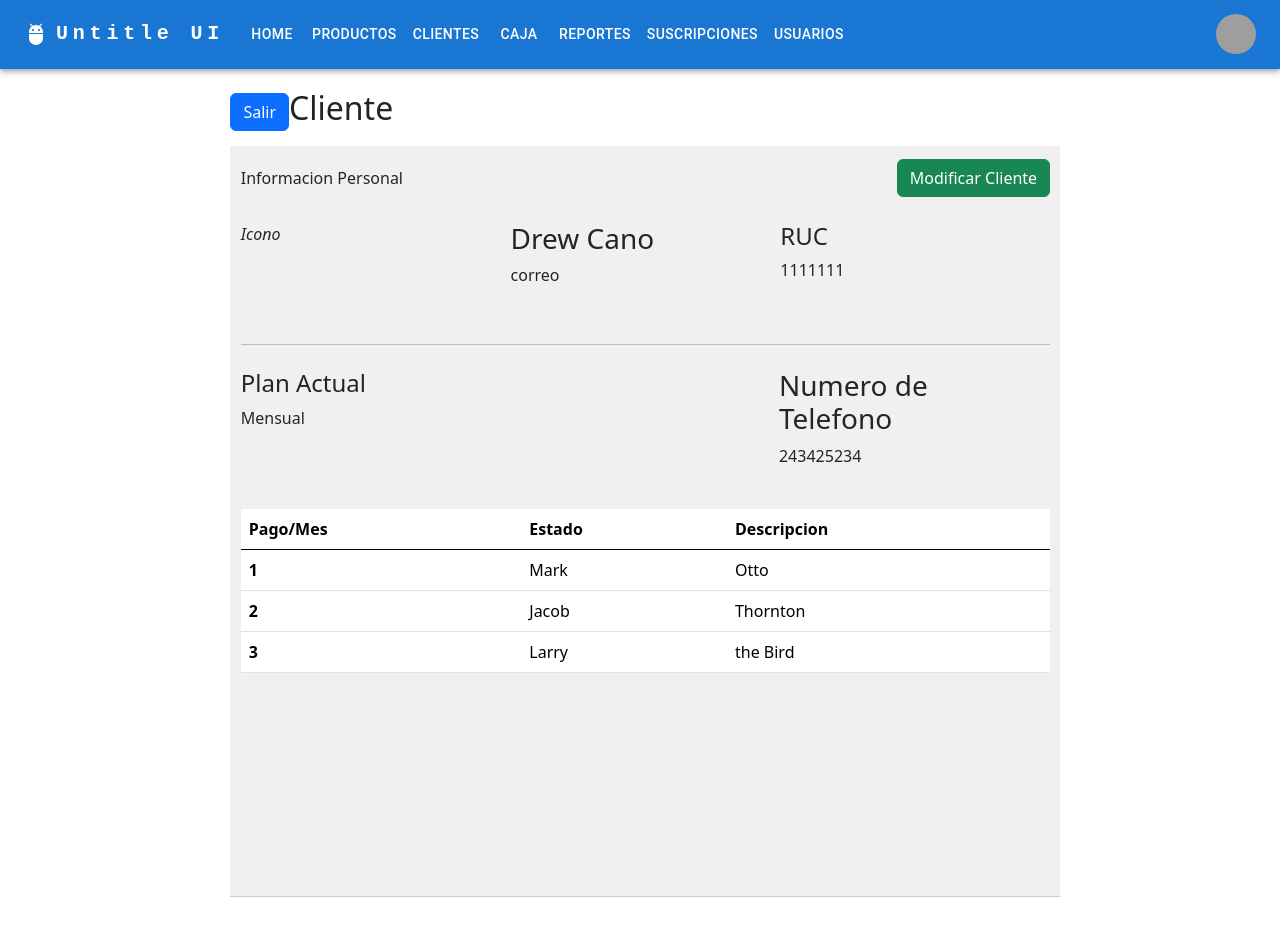
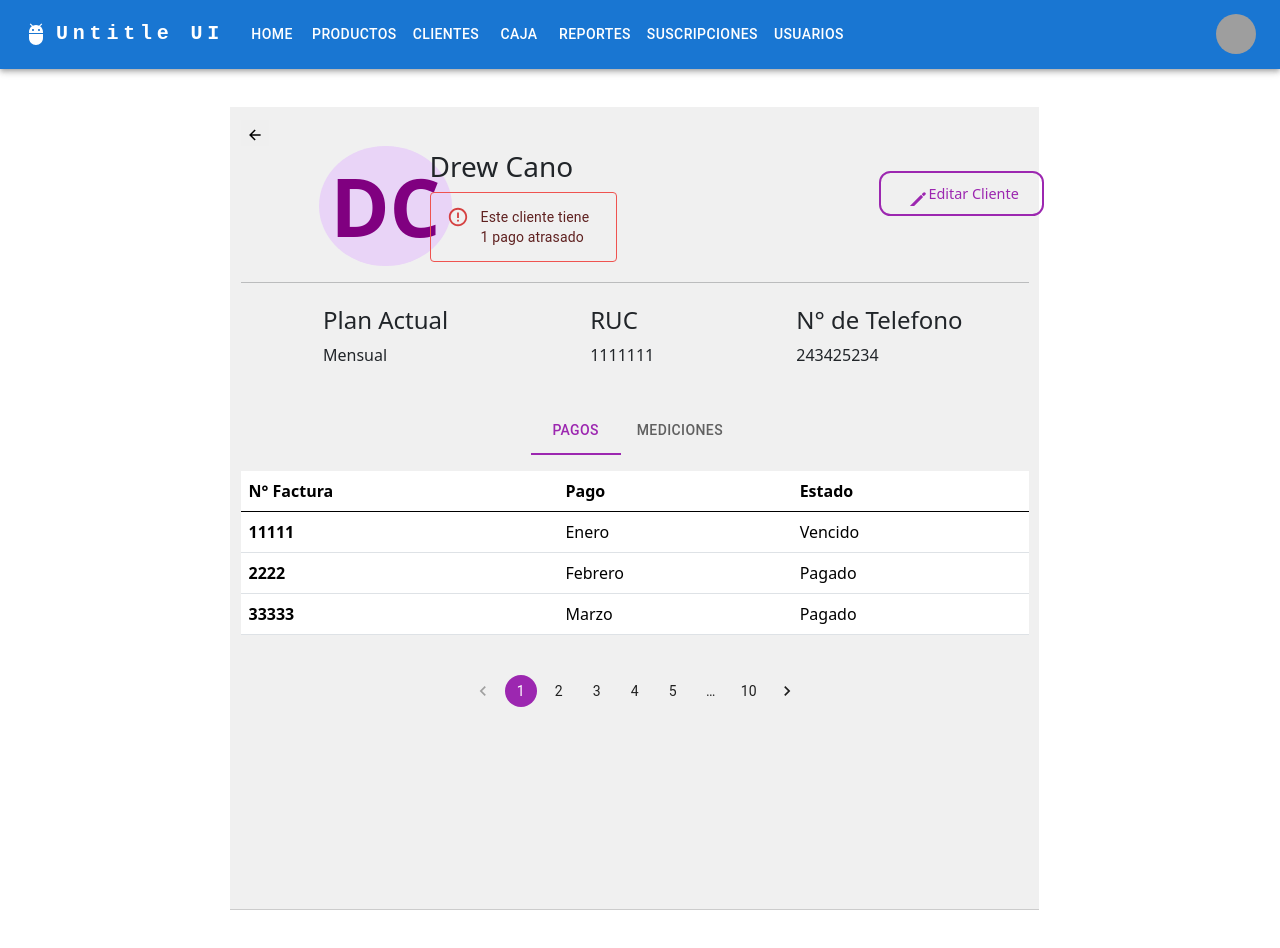
Before and after one commit to arvidjj/IngeSoft2-Frontend, a React (Vite) app: page /clientes in a window 1280 px wide. Before the commit the page ends 897 px from the top, so only its background shows below. Built offline with nearby package versions, Linux system fonts and the light colour scheme; grey boxes are pictures that could not be loaded.

Commit message:
Finalice la pantalla de info Clientes e hice un componente boton

```diff
--- a/package.json
+++ b/package.json
@@ -19,6 +19,7 @@
     "react": "^18.2.0",
     "react-dom": "^18.2.0",
     "react-hot-toast": "^2.4.1",
+    "react-icons": "^5.0.1",
     "react-router-dom": "^6.22.1"
   },
   "devDependencies": {
--- /dev/null
+++ b/src/components/bottons/ButtonBasic.jsx
@@ -0,0 +1,43 @@
+import PropTypes from 'prop-types';
+import { IconButton, styled } from '@mui/material';
+import Icon from '@mui/material/Icon';
+
+const StyledIconButton = styled(IconButton)(({ theme }) => ({
+    backgroundColor: 'transparent',
+    border: `2px solid ${theme.palette.secondary.main}`,
+    borderRadius: '0.8em', // Utilizando em para hacerlo relativo
+    padding: '0.6em 1.6em', // Utilizando em para hacerlo relativo
+    display: 'flex',
+    alignItems: 'center',
+    marginRight: '0.5em',
+    color: theme.palette.secondary.main,
+    fontSize: '0.9em', // Tamaño de fuente relativo
+    '&:hover': {
+        backgroundColor: theme.palette.secondary.main,
+        color: '#fff',
+    },
+    [theme.breakpoints.down('sm')]: { // Estilos responsivos para pantallas pequeñas
+        borderRadius: '0.5em',
+        padding: '1.4em 0.8em',
+        fontSize: '0.8em',
+    },
+}));
+
+const ButtonBasic = ({ icon, color, text, onClick }) => {
+    return (
+        <StyledIconButton color={color} onClick={onClick}>
+            <Icon>{icon}</Icon>
+
+            {text}
+        </StyledIconButton>
+    );
+};
+
+ButtonBasic.propTypes = {
+    icon: PropTypes.node,
+    color: PropTypes.string,
+    text: PropTypes.string.isRequired,
+    onClick: PropTypes.func,
+};
+
+export default ButtonBasic;
--- a/src/pages/clients/InfoClients.css
+++ b/src/pages/clients/InfoClients.css
@@ -1,20 +1,16 @@
+
 .MaquetaCliente {
-  margin:0%;
+    padding: 3%;
     padding-left: 18%;
 }
-.H2{
-  display: flex;
-  margin-top: 2%;
-  padding-bottom: 1%;
-  align-items: center; /* Alinea verticalmente los elementos */
 
-}
 .cuadro-central {
     width: 80%;
     padding: 20% 1%;
     background-color: #f0f0f0;
     border-bottom: 1px solid #ccc;
 }
+
 .header-cliente {
     margin-top: -24%;
     display: flex;
@@ -22,40 +18,72 @@
     align-items: center; /* Alinea verticalmente los elementos */
 
 }
+
 .header-cliente p {
     margin: 0; /* Elimina el margen predeterminado del párrafo */
     font-weight: 400;
 }
+
 .info-cliente {
     display: flex;
-  justify-content: space-between;
-  margin-top: 3%;
-  padding-bottom: 5%; /* espacio en la linea divisoria*/
+    margin-left: 10%;
+    justify-content: space-between; /* Distribuir los elementos a lo largo del eje principal */
+    align-items: center; /* Centrar verticalmente los elementos */
 }
 
-.info-cliente > div {
-  flex: 1; /* Ajusta el ancho de los divs internos */
-  margin-right: 40px; /* Agrega margen entre los divs internos */
+
+.info-cliente > div:nth-child(2) {
+    align-items: center; /* Centrar verticalmente los elementos */
+    margin-right: 40%;
 }
 
-.info-cliente p {
-  margin: 0; /* Elimina el margen predeterminado del párrafo */
+/* Estilos para el último div que contiene el botón de "Editar Cliente" */
+.info-cliente > div:last-child {
+    display: flex;
+    justify-content: flex-end; /* Alinear el contenido al final del contenedor */
+    align-items: center; /* Centrar verticalmente los elementos */
+
+
 }
+
+
 .datos-extras {
     display: flex;
-  justify-content: space-between;
+    justify-content: center;
+    align-items: center;
     margin-top: 3%;
     padding-bottom: 5%; /* espacio en la linea divisoria*/
 }
 
 .datos-extras > div {
-  flex: 1; /* Ajusta el ancho de los divs internos */
-  margin-right: 40px; /* Agrega margen entre los divs internos */
+    padding-left: 10%;
+    margin-right: 8%;
+
 }
 
 .datos-extras p {
     margin: 0; /* Elimina el margen predeterminado del párrafo */
 }
-.Num-Telefono{
-  margin-left: 33%;
+
+.circle {
+    width: 120%;
+    height: 170%;
+    border-radius: 50%;
+    display: flex;
+    justify-content: center;
+    align-items: center;
+    color: purple;
+    font-size: 24px;
 }
+
+.initials {
+    font-weight: bold;
+    background-color: #e9d4f7;
+    font-size: 5rem;
+}
+
+.custom-button{
+    border: none; /* Eliminar el borde */
+    outline: none; /* Eliminar el contorno al hacer clic */
+
+}
--- a/src/pages/clients/InfoClients.jsx
+++ b/src/pages/clients/InfoClients.jsx
@@ -1,74 +1,183 @@
+// eslint-disable-next-line no-unused-vars
 import React from "react";
 import "bootstrap/dist/css/bootstrap.min.css";
 import './InfoClients.css'
 
+import {IoArrowBackSharp} from "react-icons/io5";
+import Alert from '@mui/material/Alert';
+import Tabs from '@mui/material/Tabs';
+import Tab from '@mui/material/Tab';
+import Box from '@mui/material/Box';
+
+
+import { IoPencilOutline } from "react-icons/io5";
+import Pagination from '@mui/material/Pagination';
+
+import ButtonBasic from "../../components/bottons/ButtonBasic.jsx";
 
 const InfoClients = () => {
+    const [value, setValue] = React.useState('one');
+    const [showPayments, setShowPayments] = React.useState(true); // Mostrar tabla de pagos por defecto
+    const [showMeasurements, setShowMeasurements] = React.useState(false);
+
+    // Función para obtener las iniciales del nombre y del apellido
+    const getInitials = (name) => {
+        const initials = name.split(' ').map(word => word.charAt(0)).join('');
+        return initials.toUpperCase();
+    };
+    const ButtonBasic2 = ({ initials }) => {
+        return (
+            <div className="circle initials" >
+                {initials}
+            </div>
+        );
+    };
+
+
+    // Función para manejar el cambio de pestaña
+    const handleChange = (event, newValue) => {
+        setValue(newValue);
+        // Actualiza los estados para mostrar u ocultar las tablas según la pestaña seleccionada
+        if (newValue === 'one') {
+            setShowPayments(true);
+            setShowMeasurements(false);
+        } else {
+            setShowPayments(false);
+            setShowMeasurements(true);
+        }
+    };
     return (
         <div className="container-fluid MaquetaCliente">
-      <div className="H2">
-        <button className="btn btn-primary">Salir</button>
-        <h2>Cliente</h2>
-      </div>
             <div className="row">
                 <div className="col-12">
                     <div className="cuadro-central">
                         <div className="header-cliente">
-              <p>Informacion Personal</p>
-              <button className="btn btn-success float-end">
-                Modificar Cliente
-              </button>
+                            <button className="custom-button"><span className="icon"><IoArrowBackSharp/></span></button>
                         </div>
                         <div className="info-cliente">
                             <div>
-                <i>Icono</i>
+                                {/* Botón con las iniciales del nombre y apellido en un círculo */}
+                                <ButtonBasic2 initials={getInitials('Drew Cano')}  />
                             </div>
                             <div>
                                 <h3>Drew Cano</h3>
-                <p>correo</p>
+                                <Alert variant="outlined" severity="error">
+                                    Este cliente tiene 1 pago atrasado
+                                </Alert>
+                                {/*https://mui.com/material-ui/react-alert/     Para buscar las otras alertas*/}
+                            </div>
+                            <div className="d-flex justify-content-center mb-4 float-end">
+                                <ButtonBasic icon={<IoPencilOutline />} color="secondary" text="Editar Cliente"  />
+                            </div>
+                        </div>
+
+                        <hr/>
+                        <div className="datos-extras">
+                            <div>
+                                <h4>Plan Actual</h4>
+                                <p>Mensual</p>
                             </div>
                             <div>
                                 <h4>RUC</h4>
                                 <p>1111111</p>
                             </div>
-            </div>
-            <hr />
-            <div className="datos-extras">
                             <div>
-                <h4>Plan Actual</h4>
-                <p>Mensual</p>
-              </div>
-              <div className="Num-Telefono">
-                <h3>Numero de Telefono</h3>
+                                <h4>N° de Telefono</h4>
                                 <p>243425234</p>
                             </div>
                         </div>
-            <table class="table">
+                        <Box className="Pago-Mediciones d-flex justify-content-center mb-3">
+                            <Tabs
+                                value={value}
+                                onChange={handleChange}
+                                textColor="secondary"
+                                indicatorColor="secondary"
+                                aria-label="secondary tabs example"
+                            >
+                                <Tab value="one" label="Pagos"/>
+                                <Tab value="two" label="Mediciones"/>
+
+                            </Tabs>
+                        </Box>
+                        {/* Renderiza la tabla de pagos si showPayments es true */}
+                        {showPayments && (
+                            <table className="table">
+                                {/* Contenido de la tabla de pagos */}
+                                <table className="table">
                                     <thead>
                                     <tr>
-                  <th scope="col">Pago/Mes</th>
+                                        <th scope="col">N° Factura</th>
+                                        <th scope="col">Pago</th>
                                         <th scope="col">Estado</th>
-                  <th scope="col">Descripcion</th>
                                     </tr>
                                     </thead>
                                     <tbody>
                                     <tr>
-                  <th scope="row">1</th>
-                  <td>Mark</td>
-                  <td>Otto</td>
+                                        <th scope="row">11111</th>
+                                        <td>Enero</td>
+                                        <td>Vencido</td>
                                     </tr>
                                     <tr>
-                  <th scope="row">2</th>
-                  <td>Jacob</td>
-                  <td>Thornton</td>
+                                        <th scope="row">2222</th>
+                                        <td>Febrero</td>
+                                        <td>Pagado</td>
                                     </tr>
                                     <tr>
-                  <th scope="row">3</th>
-                  <td>Larry</td>
-                  <td> the Bird</td>
+                                        <th scope="row">33333</th>
+                                        <td>Marzo</td>
+                                        <td>Pagado</td>
                                     </tr>
                                     </tbody>
                                 </table>
+                            </table>
+                        )}
+
+                        {/* Renderiza la tabla de mediciones si showMeasurements es true */}
+                        {showMeasurements && (
+                            <table className="table">
+                                {/* Contenido de la tabla de mediciones */}
+                                <table className="table">
+                                    <thead>
+                                    <tr>
+                                        <th scope="col">Fecha</th>
+                                        <th scope="col">Brazo</th>
+                                        <th scope="col">Piernas</th>
+                                        <th scope="col">Cintura</th>
+                                        <th scope="col">Cadera</th>
+                                    </tr>
+                                    </thead>
+                                    <tbody>
+                                    <tr>
+                                        <th scope="row">21 Enero 2023</th>
+                                        <td>32</td>
+                                        <td>32</td>
+                                        <td>32</td>
+                                        <td>32</td>
+                                    </tr>
+                                    <tr>
+                                        <th scope="row">21 Enero 2023</th>
+                                        <td>32</td>
+                                        <td>32</td>
+                                        <td>32</td>
+                                        <td>32</td>
+                                    </tr>
+                                    <tr>
+                                        <th scope="row">21 Enero 2023</th>
+                                        <td>32</td>
+                                        <td>32</td>
+                                        <td>32</td>
+                                        <td>32</td>
+                                    </tr>
+                                    </tbody>
+                                </table>
+                            </table>
+                        )}
+
+
+                        <div className="d-flex justify-content-center mt-4">
+                            <Pagination count={10} color="secondary"/>
+                        </div>
+
                     </div>
                 </div>
             </div>
```
Also changed, not shown: src/components/componentExample.jsx (deleted, +0 -9 lines), 1 other file (tests, documents, lock files or other folders). Lines whose indentation alone changed are shown as unchanged.
